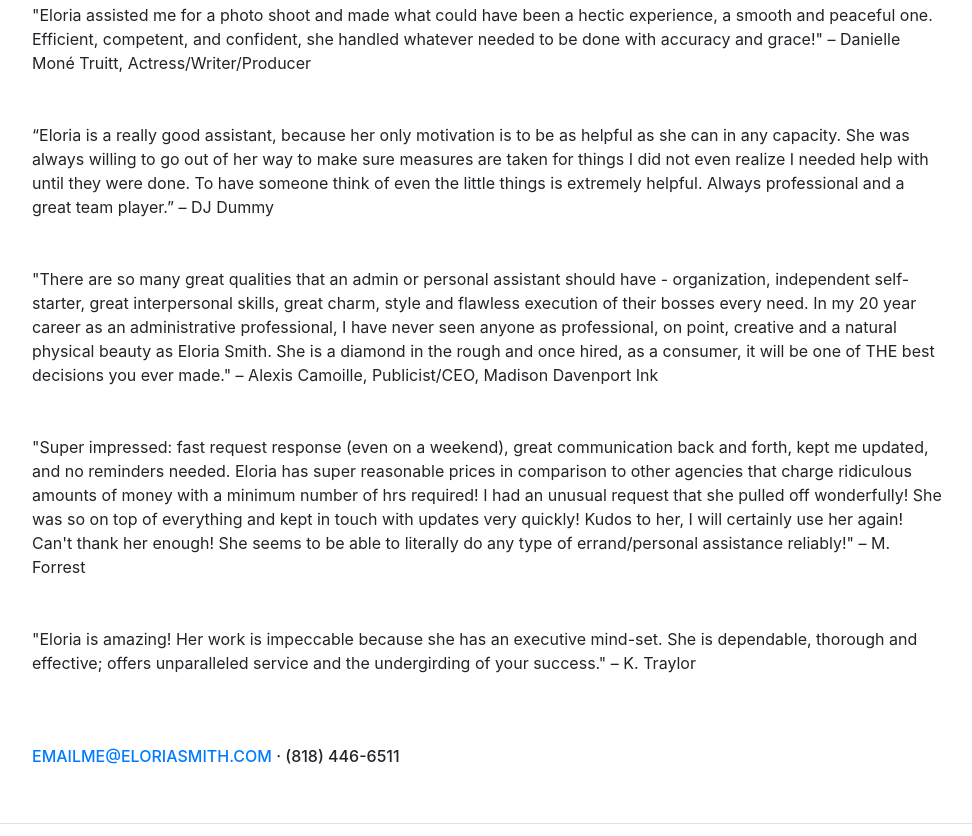
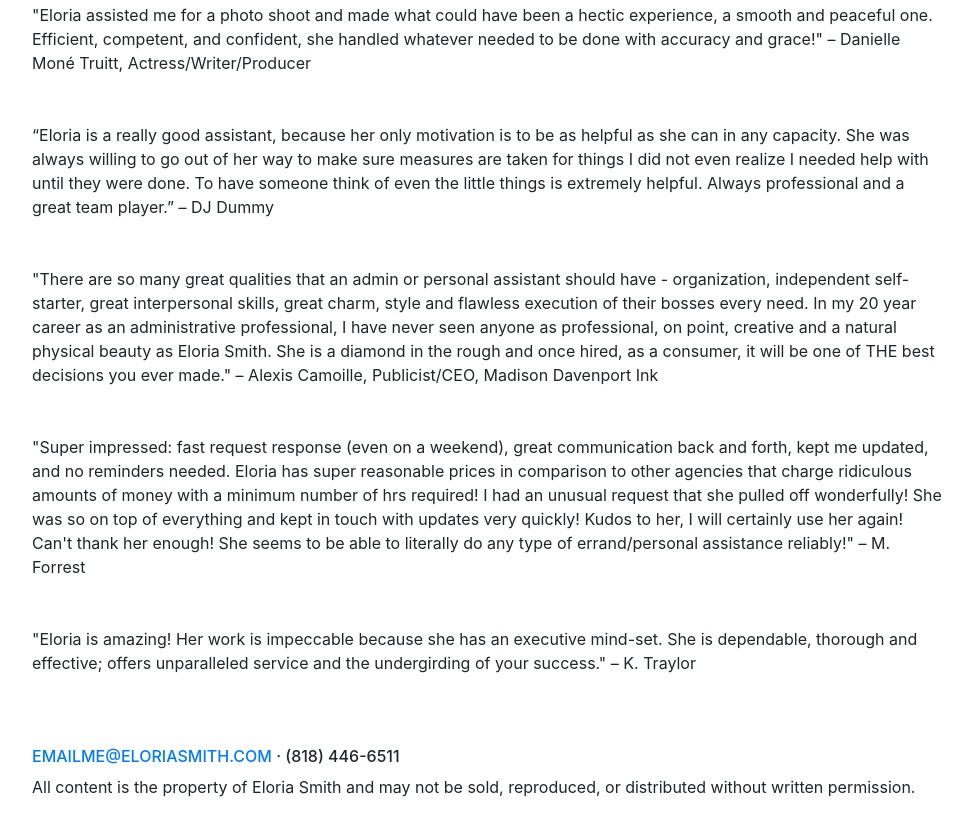
Before and after one commit to goetiam/goetiam.github.io, a website with bundled scripts: page index.html in a window 1280 px wide. Shown: the part 5202-6038 px from the top of the page, without its empty margins (288-1260 px from the left). Built offline with nearby package versions, Linux system fonts and the light colour scheme; a web font is replaced by a local one.

Commit message:
content usage

```diff
--- a/index.html
+++ b/index.html
@@ -314,6 +314,7 @@
               </div>
               <br>
                 <h6><a href="mailto:emailme@eloriasmith.com">Emailme@eloriasmith.com</a> · (818) 446-6511</h6>
+                <p class ="esprop">All content is the property of Eloria Smith and may not be sold, reproduced, or distributed without written permission.</p>
         </div>
       </section>
 
```
